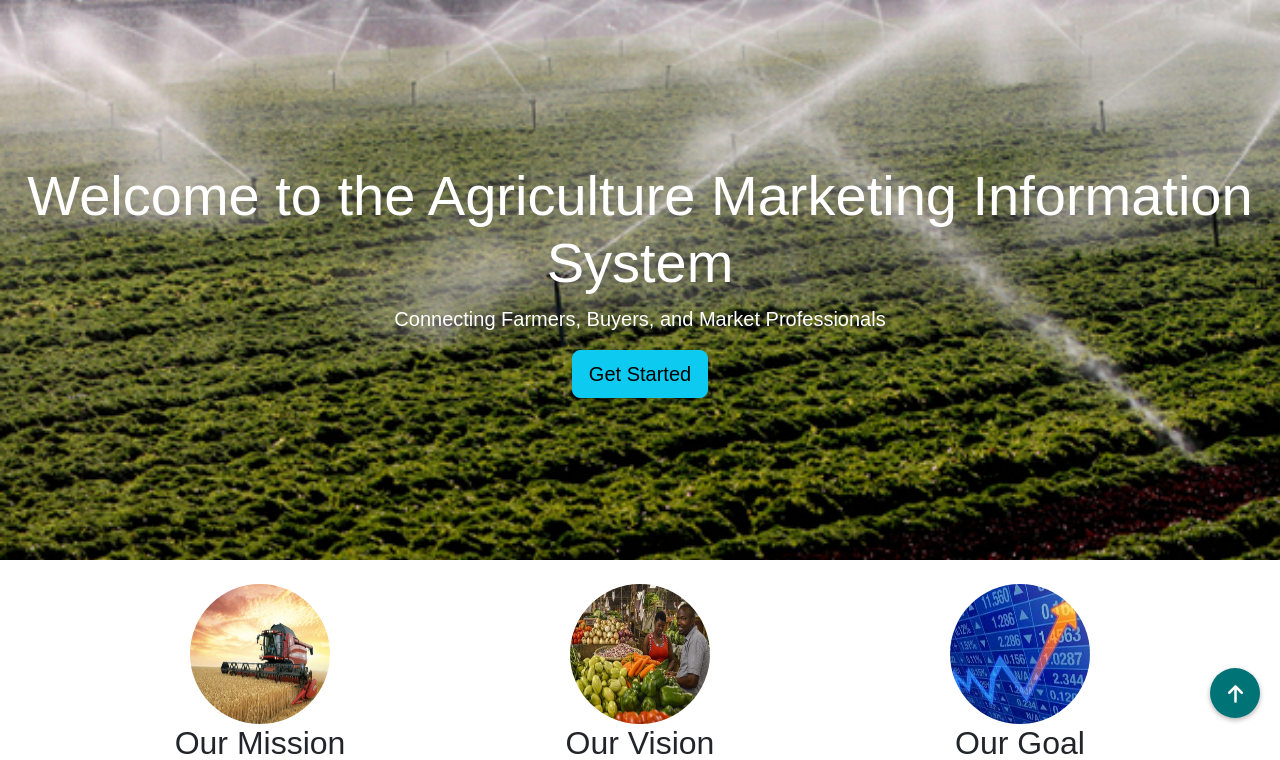
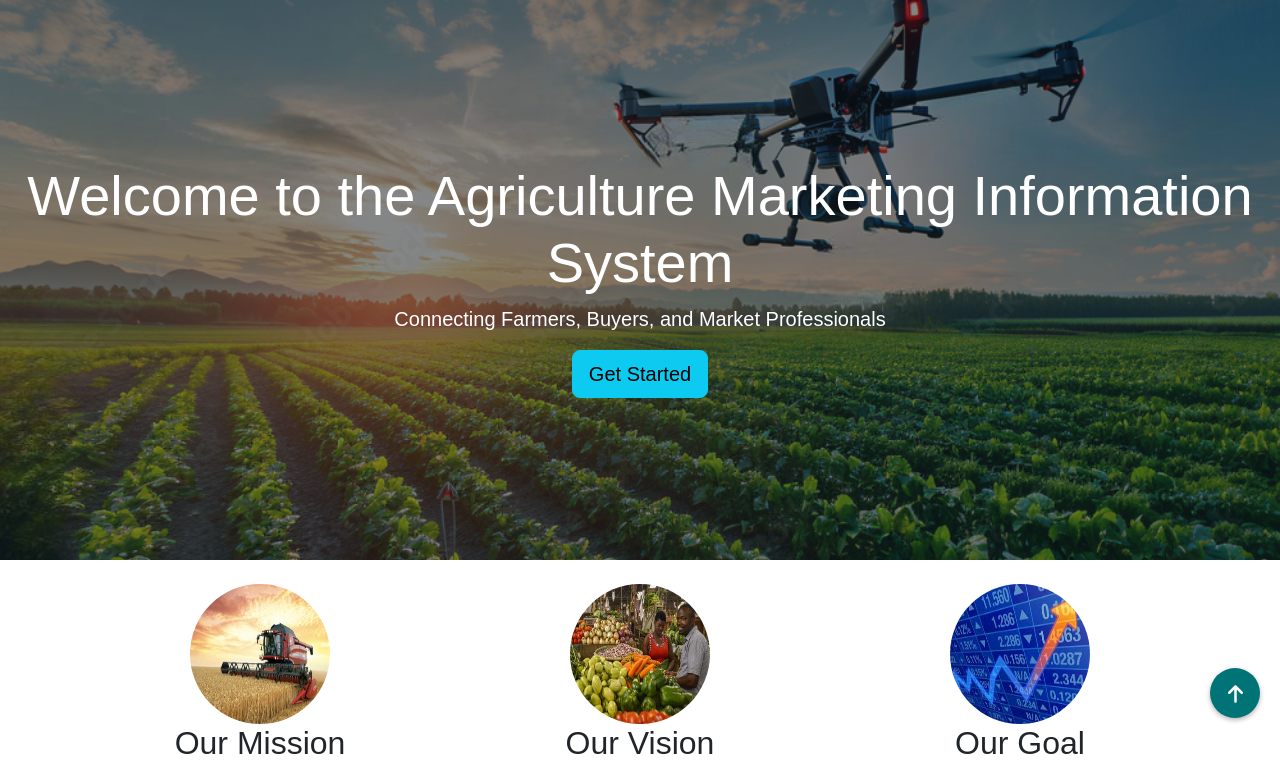
Before and after one commit to MJCappella/AgriManagement-InfoSystem, a PHP site: the page made by pages/home.php in a window 1280 px wide. Shown: the part 62-822 px from the top of the page. Run offline with PHP 8.4, Linux system fonts and the light colour scheme; some web fonts are replaced.

Commit message:
Darker farmers dashboard

```diff
--- a/includes/header.php
+++ b/includes/header.php
@@ -128,7 +128,7 @@ $pageTitle = isset($pageTitle) ? $pageTitle : 'AMIS Project';
                     <div class="collapse navbar-collapse" id="navbarNav">
                         <ul class="navbar-nav me-auto mb-2 mb-lg-0">
                             <li class="nav-item">
-                                <a class="nav-link active" aria-current="page" href="home.php">Home</a>
+                                <a class="nav-link active" aria-current="page" href="<?php echo BASE_URL; ?>/public">Home</a>
                             </li>
                             <li class="nav-item">
                                 <a class="nav-link" href="#">Services</a>
--- a/pages/home.php
+++ b/pages/home.php
@@ -5,13 +5,36 @@ include('../includes/header.php');
 ?>
 
         <!-- Hero Section -->
-        <div class="container-fluid bg-dark text-white text-center d-flex align-items-center justify-content-center" style="background-image: url('<?php echo BASE_URL; ?>/uploads/images/crops/default.jpg'); background-size: cover; height: 70vh; background-position: center;" data-aos="fade-up">
-            <div>
-                <h1 class="display-4">Welcome to the Agriculture Marketing Information System</h1>
-                <p class="lead">Connecting Farmers, Buyers, and Market Professionals</p>
-                <a href="register.php" class="btn btn-info btn-lg">Get Started</a>
-            </div>
-        </div>
+<div class="container-fluid bg-dark text-white text-center d-flex align-items-center justify-content-center hero-section" style="background-image: url('<?php echo BASE_URL; ?>/uploads/images/crops/default.jpg'); background-size: cover; height: 70vh; background-position: center;" data-aos="fade-up">
+    <div class="hero-content">
+        <h1 class="display-4">Welcome to the Agriculture Marketing Information System</h1>
+        <p class="lead">Connecting Farmers, Buyers, and Market Professionals</p>
+        <a href="register.php" class="btn btn-info btn-lg">Get Started</a>
+    </div>
+</div>
+
+<style>
+.hero-section {
+    position: relative;
+}
+
+.hero-section::before {
+    content: "";
+    position: absolute;
+    top: 0;
+    left: 0;
+    width: 100%;
+    height: 100%;
+    background: rgba(15, 26, 38, .5); /* Adjust the color and opacity here */
+    z-index: 1;
+}
+
+.hero-content {
+    position: relative;
+    z-index: 2;
+}
+</style>
+
 
         <!-- Mission and Core values -->
         <div class="container marketing text-center mt-4">
```
Also changed, not shown: uploads/images/crops/default.jpg.
